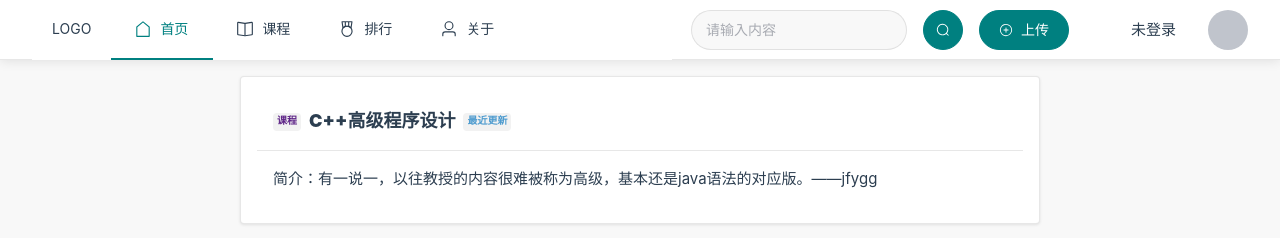
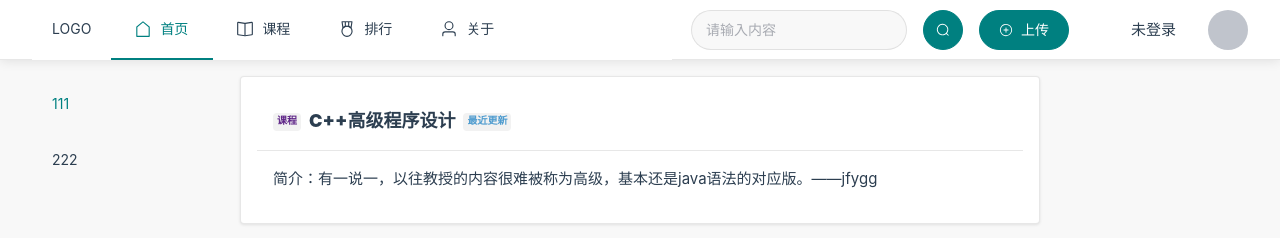
Before and after one commit to RashawnXue/Internet-Computing-WEB, a Vue app in the folder vue/: page / in a window 1280 px wide. Shown: the top 238 px of the page. Built offline with nearby package versions, Linux system fonts and the light colour scheme.

Commit message:
temp commit

```diff
--- a/vue/src/assets/main.css
+++ b/vue/src/assets/main.css
@@ -1,20 +1,11 @@
 @import './base.css';
 
-a,
-.green {
-  text-decoration: none;
-  color: hsla(160, 100%, 37%, 1);
-  transition: 0.4s;
+:root{
+  --show-side-bar: block;
 }
 
-@media (hover: hover) {
-  a:hover {
-    background-color: hsla(160, 100%, 37%, 0.2);
+@media screen and (max-width: 60rem) {
+  :root {
+    --show-side-bar: none;
   }
 }
-
-@media (min-width: 1024px) {
-  body {
-
-  }
-}
--- a/vue/src/components/NavigationBar.vue
+++ b/vue/src/components/NavigationBar.vue
@@ -109,5 +109,7 @@ function clickAvatar() {
     --el-menu-hover-bg-color: var(--color-background);
     --el-menu-bg-color: var(--color-background);
     --el-menu-text-color: var(--color-text);
+    --el-bg-color-overlay: var(--color-background);
+    --el-border-color: var(--color-border)
 }
 </style>
--- a/vue/src/views/Home.vue
+++ b/vue/src/views/Home.vue
@@ -16,7 +16,7 @@ const briefIntros = ref([
     { courseName: "软件工程与计算Ⅱ", courseIntro: "这是大二下的课" }]);
 
 function goToCourse(item) {
-    router.push({ path: '/detail/'+ item.courseName})
+    router.push({ path: '/detail/' + item.courseName })
     ElNotification({
         title: '跳转到' + item.courseName + "的详情页",
         message: 'nothing',
@@ -25,10 +25,30 @@ function goToCourse(item) {
     })
 }
 
+function selectCourses(index, indexPath, item) {
+    console.log(index)
+    console.log(indexPath)
+    console.log(item)
+    // 然后更新briefIntros数组
+}
+
+const activeIndex = ref('1')
+
 </script>
 
 <template>
     <div class="content-container">
+        <div class="home-side-bar">
+            <el-menu mode="vertical" :default-active="activeIndex"
+                style="background-color: var(--color-background-soft); border-width: 0;" @select="selectCourses">
+                <el-menu-item index="1">
+                    <span>111</span>
+                </el-menu-item>
+                <el-menu-item index="2">
+                    <span>222</span>
+                </el-menu-item>
+            </el-menu>
+        </div>
         <el-card v-for="item in briefIntros" class="content-item">
             <template #header>
                 <div class="content-item-header">
@@ -48,6 +68,13 @@ function goToCourse(item) {
     display: flex;
     flex-direction: column;
     align-items: center;
+}
+
+.home-side-bar{
+    position: fixed;
+    width: 20rem;
+    left: 2rem;
+    display: var(--show-side-bar);
 }
 
 .content-item {
```
